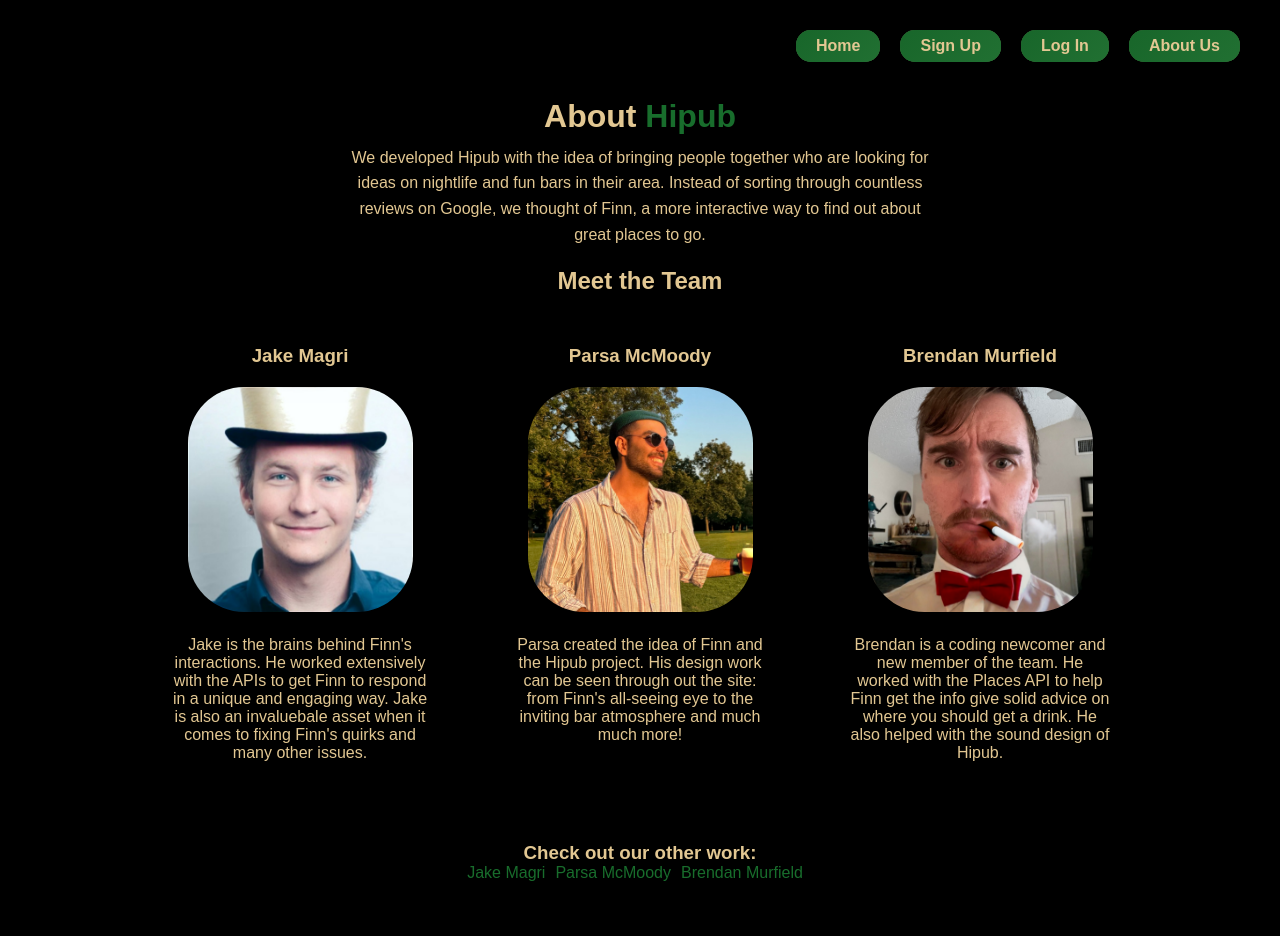
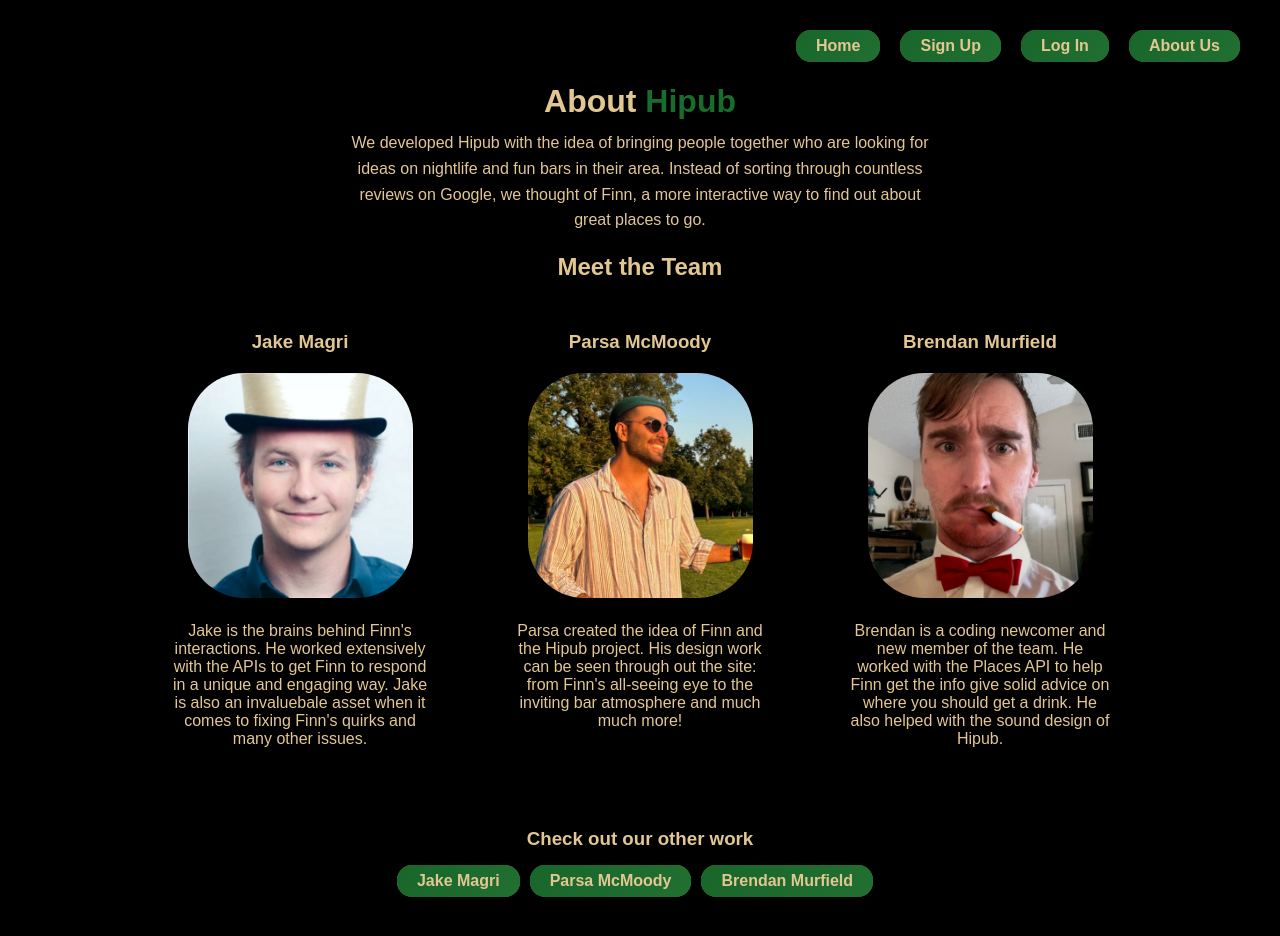
Before and after one commit to jake-magri/Hipub, a React (Vite) app in the folder client/: page /about in a window 1280 px wide. Built offline with nearby package versions, Linux system fonts and the light colour scheme.

Commit message:
fixed bug and updated about us to match webpage theme

```diff
--- a/client/src/components/Navbar.tsx
+++ b/client/src/components/Navbar.tsx
@@ -33,9 +33,11 @@ const Navbar = () => {
             <Link to="/login">Log In</Link>
           </button>
         )}
+        {!loginCheck && (
         <button className="button">
           <Link to="./about">About Us</Link>
         </button>
+        )}
         {/* Show Logout button when logged in */}
         {loginCheck && (
           <button
--- a/client/src/index.css
+++ b/client/src/index.css
@@ -403,13 +403,9 @@ span {
 .other-work li {
   display: inline;
   margin-right: 10px;
+  margin-top: 20px;
 }
 
-.other-work a {
-  text-decoration: none;
-  color: #186d2c;
+.other-work h3 {
+  margin-bottom: 15px;
 }
-
-.other-work a:hover {
-  text-decoration: underline;
-}
--- a/client/src/pages/About.tsx
+++ b/client/src/pages/About.tsx
@@ -1,6 +1,9 @@
 import React from "react";
 
 const About = () => {
+  const handleLinkClick = (url: any) => {
+    window.open(url, "_blank", "noopener,noreferrer");
+  };
   return (
     <div className="center">
       <h1 id="aboutHeader">
@@ -58,34 +61,31 @@ const About = () => {
       </div>
       <div>
         <div className="center other-work">
-          <h3>Check out our other work:</h3>
+          <h3>Check out our other work</h3>
           <ul>
             <li>
-              <a
-                href="https://github.com/jake-magri"
-                target="_blank"
-                rel="noopener noreferrer"
+              <button
+                onClick={() => handleLinkClick("https://github.com/jake-magri")}
+                className="button"
               >
                 Jake Magri
-              </a>
+              </button>
             </li>
             <li>
-              <a
-                href="https://github.com/parsamh8"
-                target="_blank"
-                rel="noopener noreferrer"
+              <button
+                onClick={() => handleLinkClick("https://github.com/parsamh8")}
+                className="button"
               >
                 Parsa McMoody
-              </a>
+              </button>
             </li>
             <li>
-              <a
-                href="https://github.com/bmurfield"
-                target="_blank"
-                rel="noopener noreferrer"
+              <button
+                onClick={() => handleLinkClick("https://github.com/bmurfield")}
+                className="button"
               >
                 Brendan Murfield
-              </a>
+              </button>
             </li>
           </ul>
         </div>
```
